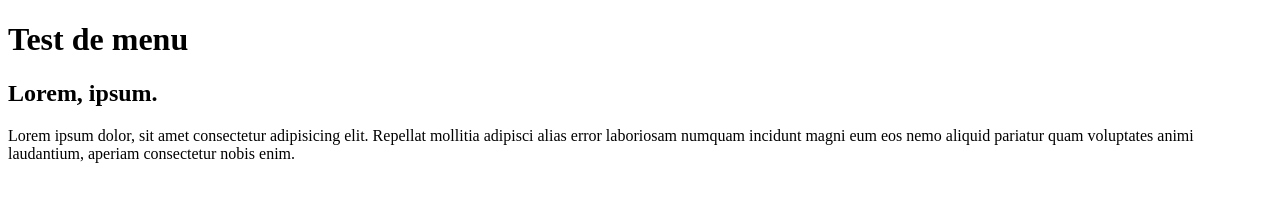
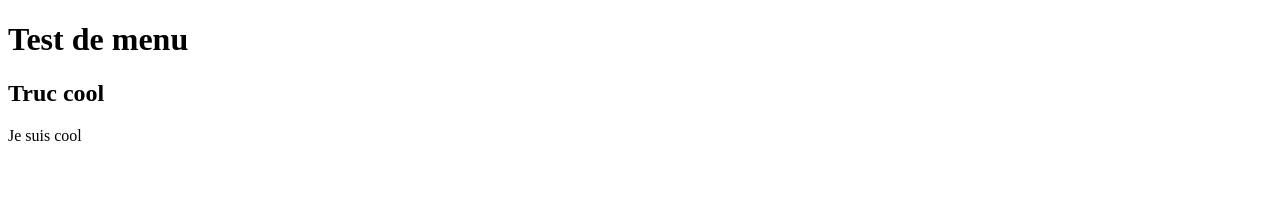
Before and after one commit to MMI-SAE-105/2023-r113-tp2-menu-alpinejs-KentinMartel, a plain HTML site: page index.html in a window 1280 px wide. Drawn offline with Linux system fonts and the light colour scheme.

Commit message:
ajout nom

```diff
--- a/index.html
+++ b/index.html
@@ -13,12 +13,9 @@
       <h1>Test de menu</h1>
     </header>
     <!-- h2>lorem2^p>lorem -->
-    <h2>Lorem, ipsum.</h2>
+    <h2>Truc cool</h2>
     <p>
-      Lorem ipsum dolor, sit amet consectetur adipisicing elit. Repellat
-      mollitia adipisci alias error laboriosam numquam incidunt magni eum eos
-      nemo aliquid pariatur quam voluptates animi laudantium, aperiam
-      consectetur nobis enim.
+      Je suis cool
     </p>
   </body>
 </html>
```
Also changed, not shown: 1 other file.
